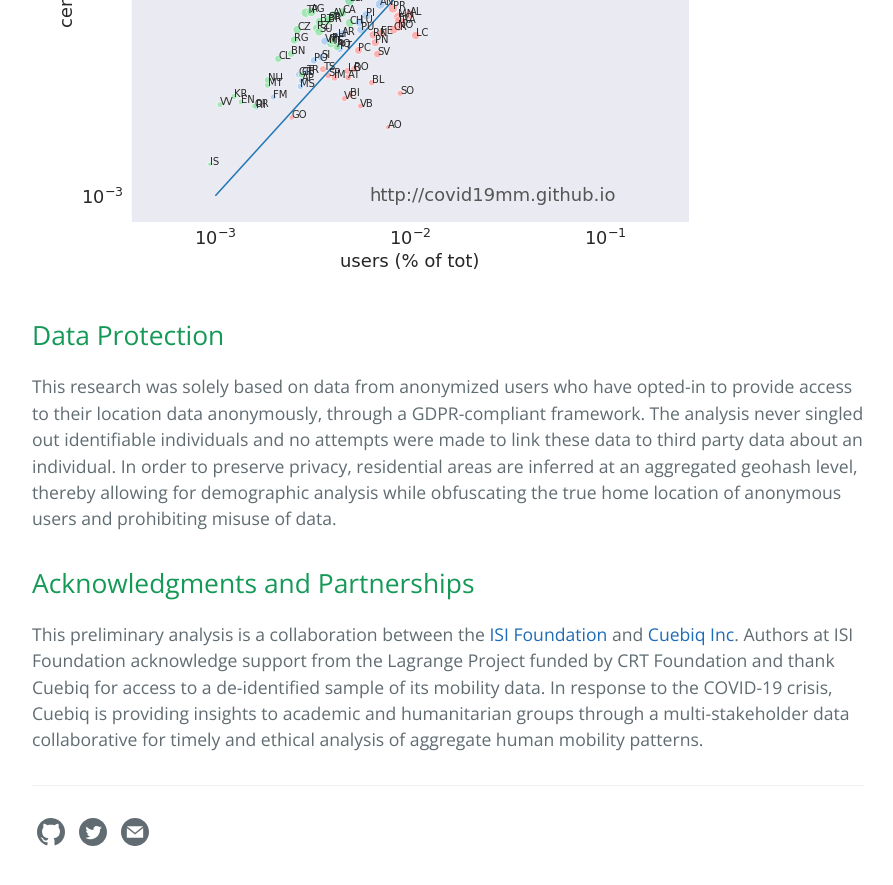
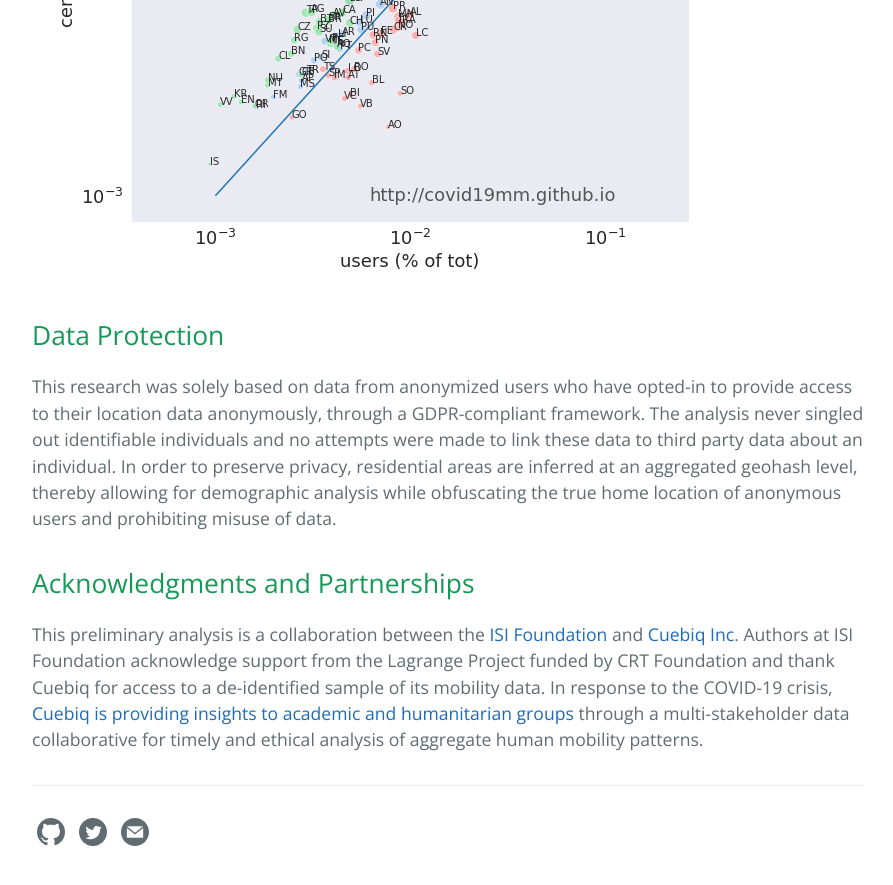
Before and after one commit to covid19mm/covid19mm.github.io, a Jekyll site: the page built from _posts/2020-03-12-first-report-assessment.markdown, in a window 1280 px wide and 900 px high, scrolled down 14710 px. Shown: the top 885 px of the window, without its empty margins (192-1085 px from the left). Built offline with Jekyll 4.4.1, drawn with Linux system fonts in a browser that asks for light colours; part of the change alters nothing that is shown.

```diff
--- a/_posts/2020-03-12-first-report-assessment.markdown
+++ b/_posts/2020-03-12-first-report-assessment.markdown
@@ -173,4 +173,4 @@ In order to preserve privacy, residential areas are inferred at an aggregated ge
 ## Acknowledgments and Partnerships
 
 This preliminary analysis is a collaboration between the [ISI Foundation](https://www.isi.it/en/home) and [Cuebiq Inc](https://www.cuebiq.com/).
-Authors at ISI Foundation acknowledge support from the Lagrange Project funded by CRT Foundation and thank Cuebiq for access to a de-identified sample of its mobility data. In response to the COVID-19 crisis, Cuebiq is providing insights to academic and humanitarian groups through a multi-stakeholder data collaborative for timely and ethical analysis of aggregate human mobility patterns.
+Authors at ISI Foundation acknowledge support from the Lagrange Project funded by CRT Foundation and thank Cuebiq for access to a de-identified sample of its mobility data. In response to the COVID-19 crisis, [Cuebiq is providing insights to academic and humanitarian groups](https://www.cuebiq.com/about/data-for-good/) through a multi-stakeholder data collaborative for timely and ethical analysis of aggregate human mobility patterns.
```
